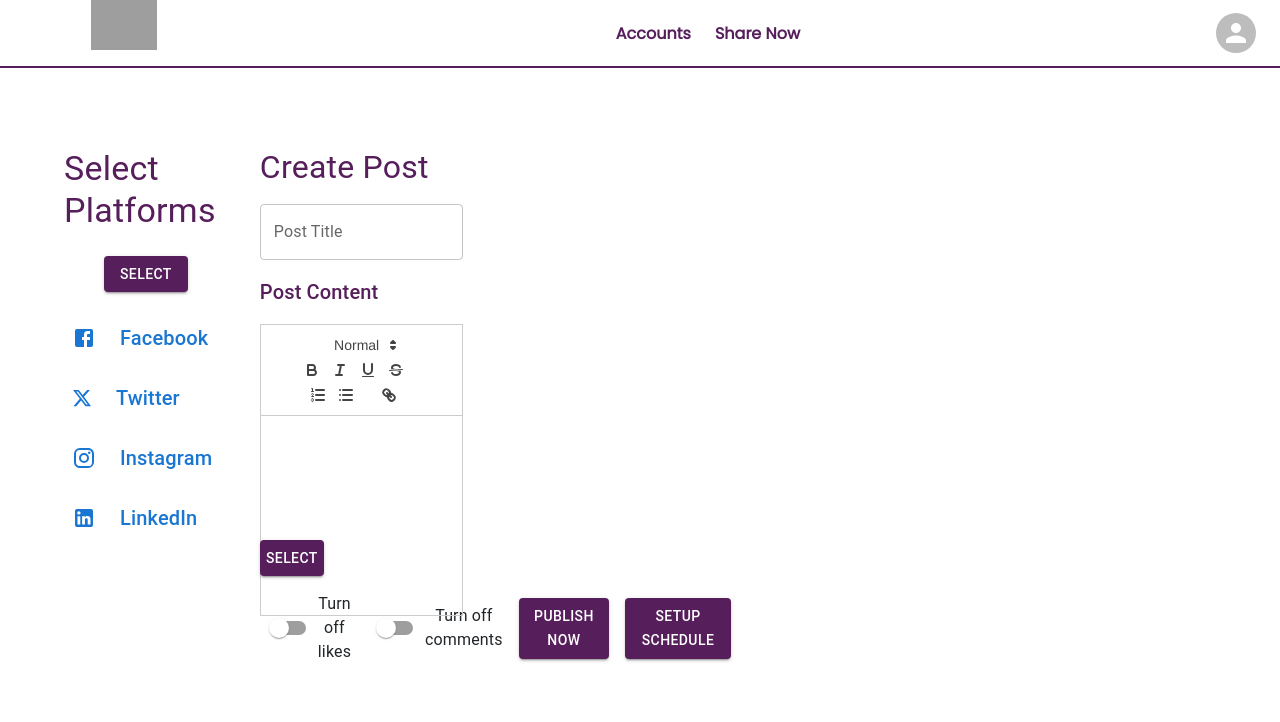
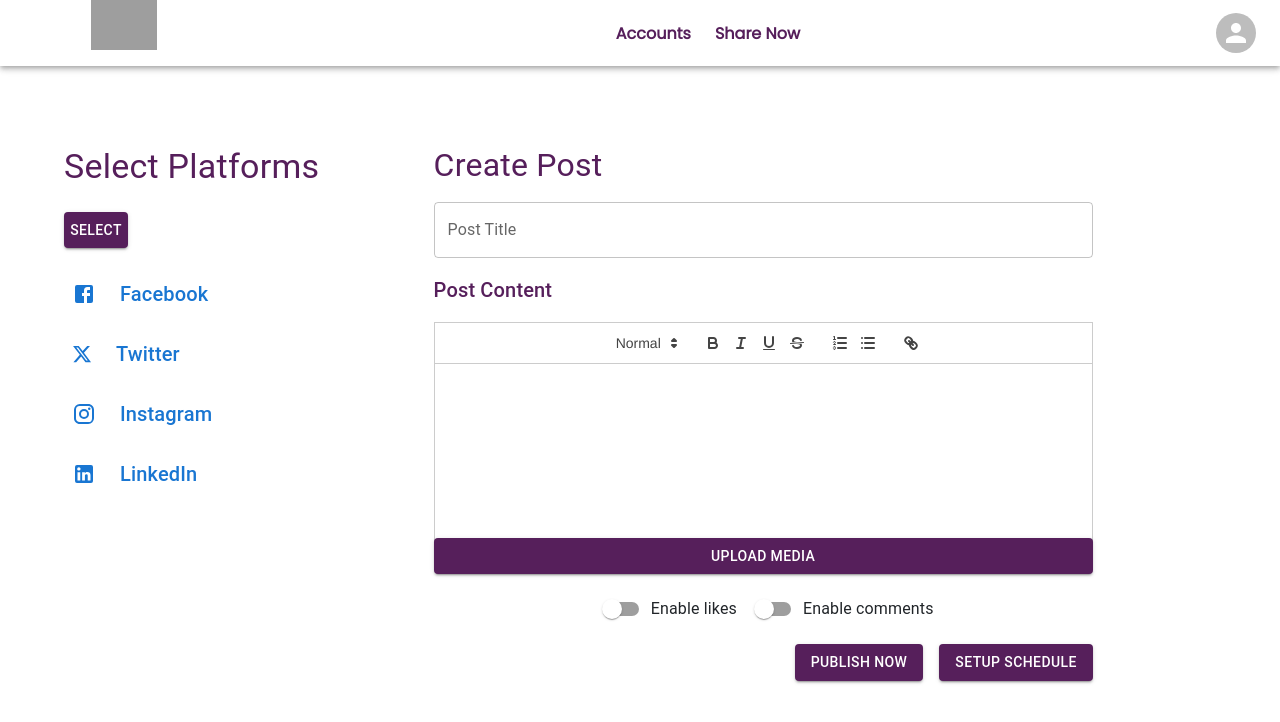
Before and after one commit to Sharim0684/webbbbbbbbbbbbbbbb, a React (Create React App) app: page /sharePost in a window 1280 px wide. Shown: the top 722 px of the page. Built offline with nearby package versions, Linux system fonts and the light colour scheme; grey boxes are pictures that could not be loaded.

Commit message:
enable and dissable buttons,some form data

```diff
--- a/src/components/Header/index.js
+++ b/src/components/Header/index.js
@@ -45,8 +45,7 @@ function Header() {
       sx={{
         bgcolor: 'white',
         width: '100%',
-        boxShadow: 'none',
-        borderBottom: '2px solid #561f5b', // Add bottom border here
+        boxShadow: '',
       }}
     >
       <Container maxWidth={false} sx={{ padding: { xs: '0 16px', md: '0 24px' } }}>
@@ -179,7 +178,7 @@ function Header() {
               </Link>
               <Link style={{ textDecoration: 'none' }} to="/history">
                 <MenuItem onClick={handleCloseUserMenu}>
-                  <Typography sx={{ textAlign: 'center', color: '#561f5b' }}>Resend Post</Typography>
+                  <Typography sx={{ textAlign: 'center', color: '#561f5b' }}>Resent Post</Typography>
                 </MenuItem>
               </Link>
               <Link style={{ textDecoration: 'none' }} to="/login">
--- a/src/components/SharePost/sharePost.jsx
+++ b/src/components/SharePost/sharePost.jsx
@@ -1,4 +1,4 @@
-import React, { useState, useRef,  } from "react";
+import React, { useState, useRef } from "react";
 import {
     Stack,
     Typography,
@@ -47,8 +47,8 @@ const SharePostPage = () => {
     const [selectAll, setSelectAll] = useState(false);
     const [postContent, setPostContent] = useState("");
     const [postTitle, setPostTitle] = useState("");
-    const [turnOffLikes, setTurnOffLikes] = useState(false);
-    const [turnOffComments, setTurnOffComments] = useState(false);
+    const [enableLikes, setEnableLikes] = useState(false);
+    const [enableComments, setEnableComments] = useState(false);
     const [scheduleError, setScheduleError] = useState("");
     const [errors, setErrors] = useState({
         title: "",
@@ -61,16 +61,13 @@ const SharePostPage = () => {
     const [scheduleOpen, setScheduleOpen] = useState(false);
     const [scheduleDate, setScheduleDate] = useState("");
     const [scheduleTime, setScheduleTime] = useState("");
-    const [reminderEnabled, setReminderEnabled] = useState(false);
+    const [enableReminder, setEnableReminder] = useState(false);
     const quillRef = useRef(null);
     const navigate = useNavigate();
 
-
-
-
     const handlePlatformClick = (platform) => {
         setSelectedPlatforms([platform]);
-        setError((prev)=>({...prev,content:''}));
+        setError("");
     };
 
     const handleCheckboxClick = (platform) => {
@@ -100,11 +97,11 @@ const SharePostPage = () => {
     };
 
     const likesSwitch = (event) => {
-        setTurnOffLikes(event.target.checked);
+        setEnableLikes(event.target.checked);
     };
 
     const commentsSwitch = (event) => {
-        setTurnOffComments(event.target.checked);
+        setEnableComments(event.target.checked);
     };
 
     const handlePostChange = (content) => {
@@ -114,7 +111,6 @@ const SharePostPage = () => {
             setErrors((prev) => ({ ...prev, content: "Please select a platform." }));
             return;
         }
-
 
         const characterLimit = selectedPlatforms.length > 1
             ? 270
@@ -172,13 +168,17 @@ const SharePostPage = () => {
     };
 
     const handlePost = () => {
-    const contentPost=postContent.replaceAll(/<[^>]+>/g,"")
-        console.log(postTitle)
-        console.log(contentPost)
-        console.log(uploadedFile.name)
-        console.log(selectedPlatforms)
-        console.log(turnOffComments)
-        console.log(turnOffLikes)
+        const postText=postContent.replaceAll(/<[^>]+>/g, "");
+        const userUploadedFile= uploadedFile ? uploadedFile.name:''
+        const userPostDetails={
+            postTitle,
+            postText,
+            userUploadedFile,
+            enableLikes,
+            enableComments,
+            selectedPlatforms
+        }
+        console.log(userPostDetails)
         // navigate("/thankYouPage");
     };
 
@@ -205,12 +205,18 @@ const SharePostPage = () => {
         setScheduleError("");
         setScheduleDate(date);
         setScheduleTime(time);
-        // console.log("Post scheduled for:", date, time);
-        navigate("/history");
+        console.log("Post scheduled for:", date, time);
+        const userScheduleDetails={
+            dateOfSchedule:date,
+            timeOfSchedule:time,
+            reminderEnabled:enableReminder,
+        }
+        console.log(userScheduleDetails)
+        // navigate("/history");
     };
 
     const handleReminderToggle = (enabled) => {
-        setReminderEnabled(enabled);
+        setEnableReminder(enabled);
         console.log("Reminder enabled:", enabled);
     };
 
@@ -253,8 +259,7 @@ const SharePostPage = () => {
                             backgroundColor: "white",
                         }}
                     >
-                        <Stack direction={{ xs: "column", md: "row" }} spacing={10}>
-                            <Box sx={{ width: { xs: "100%", md: "40%" }, gap: 2, mt: 3 }}>
+                        <Stack direction="column" spacing={3}>
                             <Typography variant="h4" sx={{ color: "#561f5b", textAlign: "left" }}>
                                 Select Platforms
                             </Typography>
@@ -262,7 +267,7 @@ const SharePostPage = () => {
                                 <Button
                                     variant="contained"
                                     onClick={() => setShowCheckboxes(true)}
-                                        sx={{ marginLeft: 5, mt: 3, backgroundColor: "#561f5b", color: "white", "&:hover": { backgroundColor: "#420f45" } }}
+                                    sx={{ mt: 3, backgroundColor: "#561f5b", color: "white", width:"20%", "&:hover": { backgroundColor: "#420f45" } }}
                                 >
                                     Select
                                 </Button>
@@ -277,7 +282,7 @@ const SharePostPage = () => {
                                     </Button>
                                 </Stack>
                             )}
-                                <FormGroup sx={{ marginTop: 3, gap: 2, border: '' }}>
+                            <FormGroup sx={{ marginTop: 3, gap: 2 }}>
                                 {platforms.map(({ name, icon }) => (
                                     <Stack key={name} direction="row" alignItems="center" spacing={2}>
                                         {showCheckboxes && (
@@ -299,7 +304,7 @@ const SharePostPage = () => {
                                                 color: selectedPlatforms.includes(name) ? "#561f5b" : "561f5b",
                                                 "&:hover": { backgroundColor: "#561f5b", color: "white" },
                                                 textTransform: "none",
-                                                    width: "50%",
+                                                width: "100%",
                                             }}
                                         >
                                             <Stack direction="row" justifyContent='flex-start' alignItems="center" spacing={3}>
@@ -310,8 +315,16 @@ const SharePostPage = () => {
                                     </Stack>
                                 ))}
                             </FormGroup>
+                        </Stack>
                     </Box>
-                            <Stack spacing={2} sx={{ width: { xs: "100%", md: "70%" } }}>
+                    <Box
+                        sx={{
+                            width: { xs: "100%", md: "60%" },
+                            padding: { xs: 2, md: 5 },
+                            mt: { xs: 3, md: 0 },
+                        }}
+                    >
+                        <Stack spacing={2}>
                             <Typography variant="h4" sx={{ color: "#561f5b", textAlign: "left", fontSize: { xs: "1.5rem", md: "2rem" } }}>
                                 Create Post
                             </Typography>
@@ -333,7 +346,7 @@ const SharePostPage = () => {
                                 }}
                             />
                             {errors.title && (
-                                    <Typography color="error" sx={{ mt: 0,mb:0,fontSize:"14px" }}>
+                                <Typography color="error" sx={{ mt: 1 }}>
                                     {errors.title}
                                 </Typography>
                             )}
@@ -350,30 +363,29 @@ const SharePostPage = () => {
                                 />
                             </CustomQuill>
                             {errors.content && (
-                                    <Typography color="error" sx={{ fontSize:"14px",mt: 0 }}>
+                                <Typography color="error" sx={{ mt: 1 }}>
                                     {errors.content}
                                 </Typography>
                             )}
-                                {/* {errors.platform && (
-                                    <Typography color="error" sx={{ mt: 0 }}>
-                                        {errors.platform}
-                                    </Typography>
-                                )} */}
-                                <Button
-                                    variant="contained"
-                                    onClick={() => setShowCheckboxes(true)}
-                                    sx={{ mt: 3, backgroundColor: "#561f5b", color: "white", width:"20%", "&:hover": { backgroundColor: "#420f45" } }}
-                                >
-                                    Select
-                                </Button>
                             {errors.platform && (
-                                    <Typography color="error" sx={{ mt: "0px",mb:'0px',fontSize:"14px" }}>
+                                <Typography color="error" sx={{ mt: 1 }}>
                                     {errors.platform}
                                 </Typography>
                             )}
-                                {/* toggle buttons sec */}
-                                <Stack direction="row" spacing={2} justifyContent="space-between" alignItems="center" >
-                                    <Stack direction="row" spacing={2} justifyContent="center" sx={{ marginTop: 2,border:'' }}>
+                            <Button
+                                variant="contained"
+                                component="label"
+                                sx={{
+                                    backgroundColor: "#561f5b",
+                                    color: "white",
+                                    "&:hover": { backgroundColor: "#420f45" },
+                                }}
+                            >
+                                Upload Media
+                                <input type="file" hidden onChange={handleFileUpload} />
+                            </Button>
+                        </Stack>
+                        <Stack direction="row" spacing={1} justifyContent="center" sx={{ marginTop: 2 }}>
                             <FormControlLabel
                                 control={
                                     <Switch
@@ -385,11 +397,11 @@ const SharePostPage = () => {
                                                 backgroundColor: "#561f5b",
                                             },
                                         }}
-                                                    checked={turnOffLikes}
+                                        checked={enableLikes}
                                         onChange={likesSwitch}
                                     />
                                 }
-                                            label={turnOffLikes ? "Turn on likes" : "Turn off likes"}
+                                label={enableLikes ? "Disable likes" : "Enable likes"}
                             />
                             <FormControlLabel
                                 control={
@@ -402,77 +414,11 @@ const SharePostPage = () => {
                                                 backgroundColor: "#561f5b",
                                             },
                                         }}
-                                                    checked={turnOffComments}
+                                        checked={enableComments}
                                         onChange={commentsSwitch}
                                     />
                                 }
-                                            label={turnOffComments ? "Turn on comments" : "Turn off comments"}
-                                        />
-                                    </Stack>
-                                    <Stack direction="row" spacing={2} justifyContent="flex-end" sx={{ marginTop: -5, }}>
-                                        <Button
-                                                variant="contained"
-                                                onClick={handlePublish}
-                                                color="primary"
-                                                sx={{
-                                                    backgroundColor: "#561f5b",
-                                                    color: "white",
-                                                    "&:hover": { backgroundColor: "#420f45" },
-                                                }}
-                                            >
-                                                Publish Now
-                                        </Button>
-                                        <Button
-                                            variant="contained"
-                                            color="secondary"
-                                            onClick={handleSetupSchedule}
-                                            sx={{
-                                                backgroundColor: "#561f5b",
-                                                color: "white",
-                                                "&:hover": { backgroundColor: "#420f45" },
-                                            }}
-                                        >
-                                            Setup Schedule
-                                        </Button>
-                                    </Stack>
-
-                                </Stack >
-                            </Stack>
-                        </Stack>
-                        {/* <Stack direction="row" spacing={2} justifyContent="center" sx={{ marginTop: 2,border:'1px solid blue' }}>
-                            <FormControlLabel
-                                control={
-                                    <Switch
-                                        sx={{
-                                            "& .MuiSwitch-switchBase.Mui-checked": {
-                                                color: "#561f5b",
-                                            },
-                                            "& .MuiSwitch-switchBase.Mui-checked + .MuiSwitch-track": {
-                                                backgroundColor: "#561f5b",
-                                            },
-                                        }}
-                                        checked={turnOffLikes}
-                                        onChange={likesSwitch}
-                                    />
-                                }
-                                label={turnOffLikes ? "Turn on likes" : "Turn off likes"}
-                            />
-                            <FormControlLabel
-                                control={
-                                    <Switch
-                                        sx={{
-                                            "& .MuiSwitch-switchBase.Mui-checked": {
-                                                color: "#561f5b",
-                                            },
-                                            "& .MuiSwitch-switchBase.Mui-checked + .MuiSwitch-track": {
-                                                backgroundColor: "#561f5b",
-                                            },
-                                        }}
-                                        checked={turnOffComments}
-                                        onChange={commentsSwitch}
-                                    />
-                                }
-                                label={turnOffComments ? "Turn on comments" : "Turn off comments"}
+                                label={enableComments ? "Disable comments" : "Enable comments"}
                             />
                         </Stack>
                         <Stack direction="row" spacing={2} justifyContent="flex-end" sx={{ marginTop: 2 }}>
@@ -500,7 +446,7 @@ const SharePostPage = () => {
                             >
                                 Setup Schedule
                             </Button>
-                        </Stack> */}
+                        </Stack>
                     </Box>
                 </Box>
             </Container>
@@ -647,7 +593,7 @@ const SharePostPage = () => {
                     <FormControlLabel
                         control={
                             <Switch
-                                checked={reminderEnabled}
+                                checked={enableReminder}
                                 onChange={(e) => handleReminderToggle(e.target.checked)}
                                 sx={{
                                     "& .MuiSwitch-switchBase.Mui-checked": {
@@ -659,7 +605,7 @@ const SharePostPage = () => {
                                 }}
                             />
                         }
-                        label="Set Reminder"
+                        label={enableReminder ? "Disable reminder": "Enable reminder"}
                     />
                     <Stack direction="row" spacing={2} justifyContent="flex-end" sx={{ mt: 2 }}>
                         <Button
@@ -688,6 +634,7 @@ const SharePostPage = () => {
                 </Box>
             </Modal>
         </Box>
+        // dqafkjwbnjkfnk
     );
 };
 
```
Lines whose indentation alone changed are shown as unchanged.
